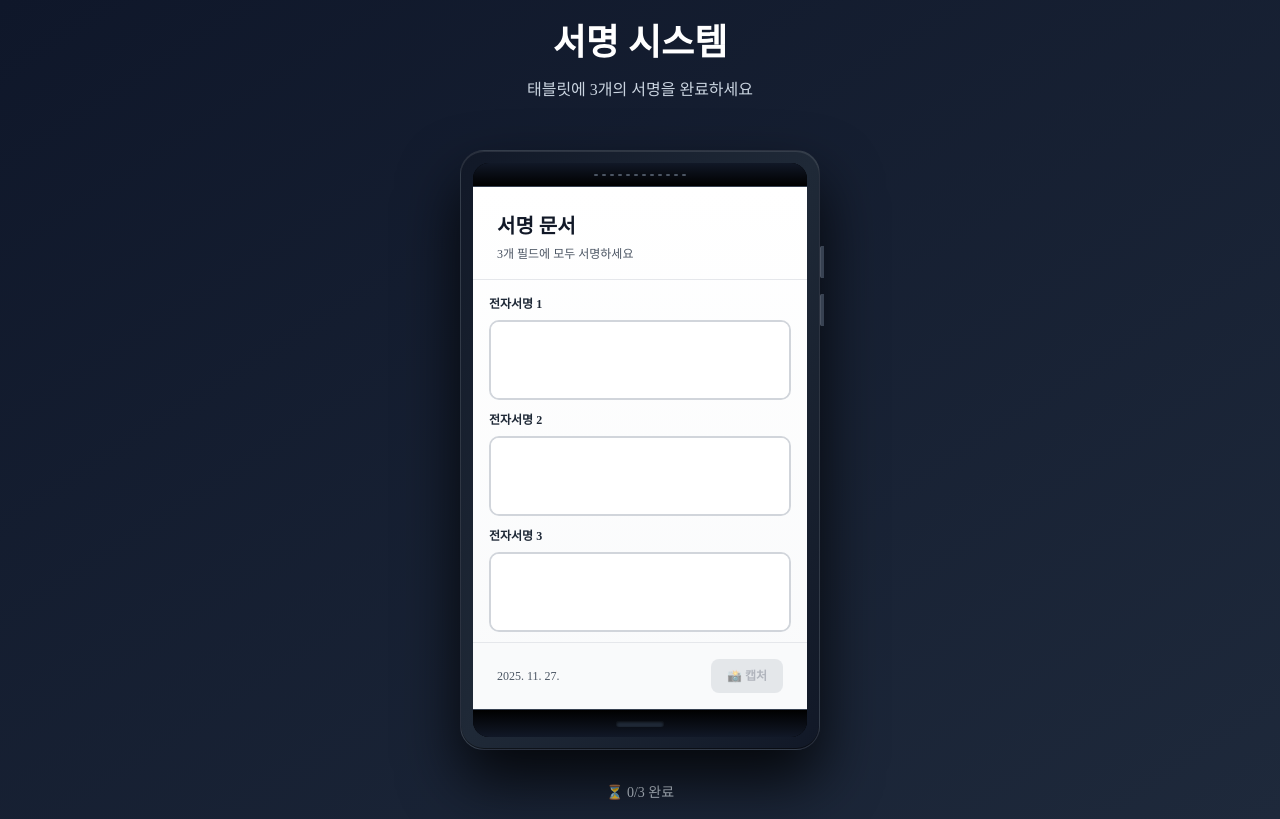
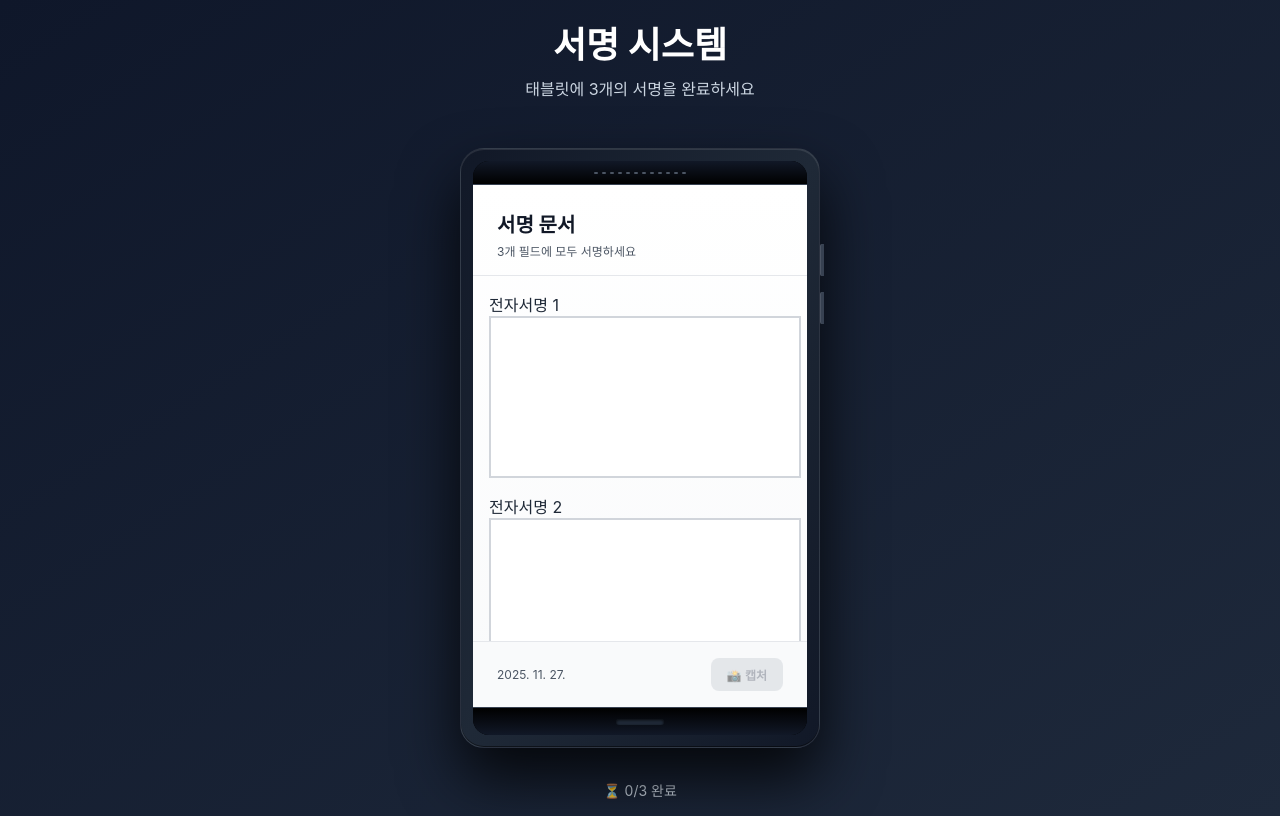
Before and after one commit to rlagnswo0505/signature-project, a React (Vite) app: page / in a window 1280 px wide. Built offline with nearby package versions, Linux system fonts and the light colour scheme.

Commit message:
Fix: Tailwind globals.css 제거로 lab/oklch 오류 완전 해결

```diff
--- a/src/index.css
+++ b/src/index.css
@@ -0,0 +1,13 @@
+* {
+  margin: 0;
+  padding: 0;
+  box-sizing: border-box;
+}
+
+body {
+  font-family: -apple-system, BlinkMacSystemFont, 'Segoe UI', 'Roboto', 'Oxygen',
+    'Ubuntu', 'Cantarell', 'Fira Sans', 'Droid Sans', 'Helvetica Neue',
+    sans-serif;
+  -webkit-font-smoothing: antialiased;
+  -moz-osx-font-smoothing: grayscale;
+}
```
Also changed, not shown: src/main.tsx (+6 -7 lines).
